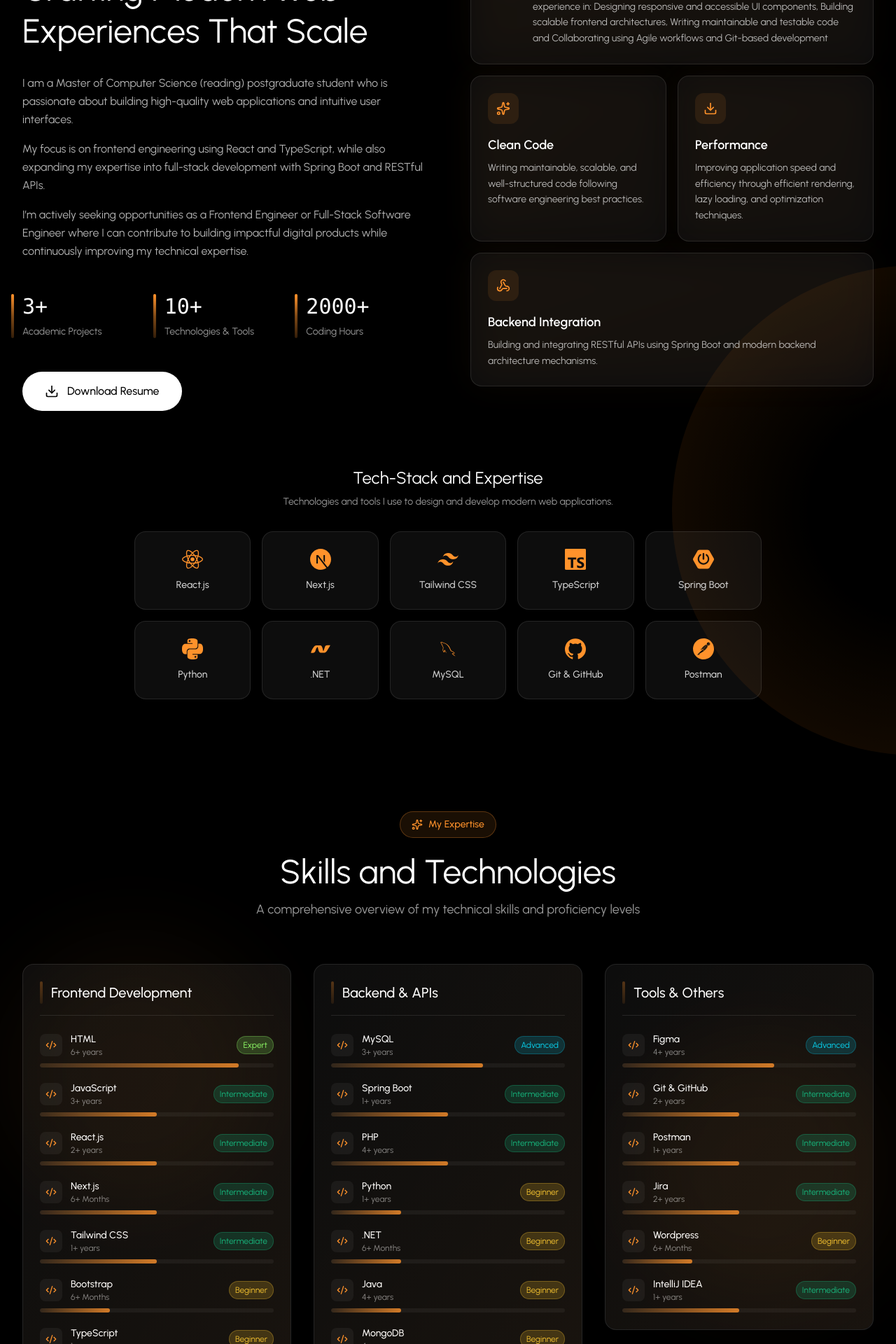
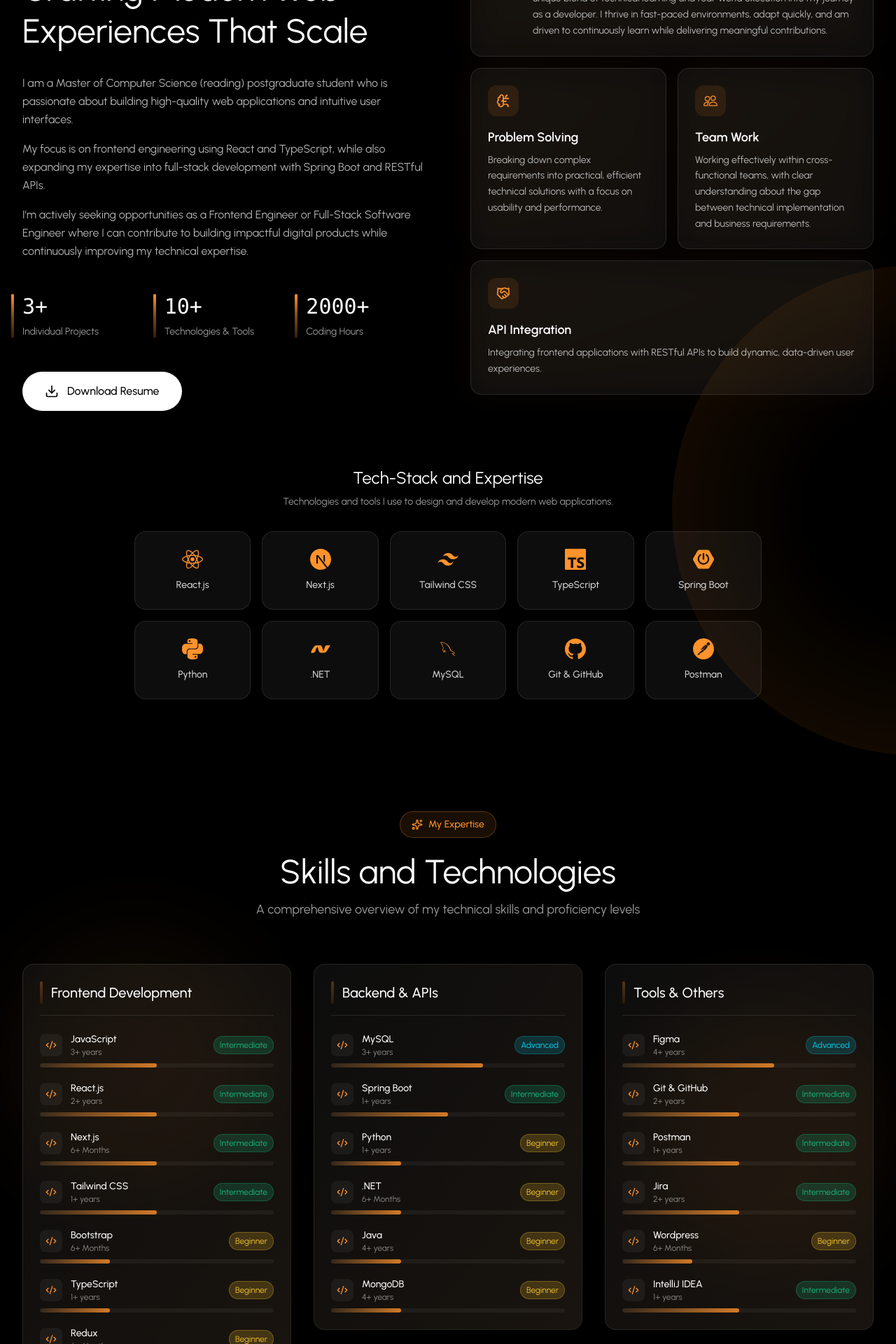
Before and after one commit to MRavindu/Portfolio, a React (Vite) app in the folder developer-portfolio/: page / in a window 1280 px wide. Shown: the part 1000-2920 px from the top of the page at 70% size. Built offline with nearby package versions, Linux system fonts and the light colour scheme.

Commit message:
Contents Updated

```diff
--- a/developer-portfolio/index.html
+++ b/developer-portfolio/index.html
@@ -2,9 +2,9 @@
 <html lang="en">
   <head>
     <meta charset="UTF-8" />
-    <link rel="icon" type="image/svg+xml" href="/vite.svg" />
+    <link rel="icon" type="image/svg+xml" href="/public/images/Favicon.png" />
     <meta name="viewport" content="width=device-width, initial-scale=1.0" />
-    <title>developer-portfolio</title>
+    <title>Ravindu Medagama Portfolio</title>
   </head>
   <body>
     <div id="root"></div>
--- a/developer-portfolio/src/components/sections/About.jsx
+++ b/developer-portfolio/src/components/sections/About.jsx
@@ -1,10 +1,9 @@
-import React, { useState } from 'react';
-import { Download, Code2, Sparkles, Webhook } from 'lucide-react';
-import { SiReact, SiNextdotjs, SiTypescript, SiTailwindcss, SiNodedotjs, SiMongodb} from 'react-icons/si';
+import { Download, Code2, Sparkles, Webhook, GraduationCap, Handshake, BrainCircuit } from 'lucide-react';
 import { PERSONAL_INFO, ABOUT_STATS } from '../../utils/constants';
 import FadeIn from '../animations/FadeIn';
 import RadialGradientBackground from '../backgrounds/RadialGradientBackground';
 import { skills } from '../../data/skills';
+import { BsPeople } from 'react-icons/bs';
 
 
 const About = () => {
@@ -92,12 +91,13 @@
                                 <div className="relative bg-white/5 border border-white/10 rounded-2xl p-6 hover:border-primary/30 transition-all duration-300">
                                     <div className="flex items-start gap-4">
                                         <div className="p-3 bg-primary/10 rounded-xl">
-                                            <Code2 className="w-6 h-6 text-primary" />
+                                            <GraduationCap className="w-6 h-6 text-primary" />
                                         </div>
                                         <div className="flex-1">
                                             <h3 className="text-lg font-semibold text-white mb-2">Experience</h3>
                                             <p className="text-sm text-white/70 leading-relaxed">
-                                                Through my academic journey and professional training, I have gained experience in: Designing responsive and accessible UI components, Building scalable frontend architectures, Writing maintainable and testable code and Collaborating using Agile workflows and Git-based development
+                                                With 2+ years of industry experience in Project Management, I bring a unique blend of technical learning and real-world execution into my journey as a developer.
+                                                I thrive in fast-paced environments, adapt quickly, and am driven to continuously learn while delivering meaningful contributions.
                                             </p>
                                         </div>
                                     </div>
@@ -108,11 +108,11 @@
                                 <div className="absolute inset-0 bg-linear-to-br from-primary/10 to-primary/5 rounded-2xl blur-xl opacity-50 group-hover:opacity-75 transition-opacity duration-300"></div>
                                 <div className="relative bg-white/5 border border-white/10 rounded-2xl p-6 hover:border-primary/30 transition-all duration-300 h-full">
                                     <div className="p-3 bg-primary/10 rounded-xl w-fit mb-4">
-                                        <Sparkles className="w-5 h-5 text-primary" />
+                                        <BrainCircuit className="w-5 h-5 text-primary" />
                                     </div>
-                                    <h3 className="text-lg font-semibold text-white mb-2">Clean Code</h3>
+                                    <h3 className="text-lg font-semibold text-white mb-2">Problem Solving</h3>
                                     <p className="text-sm text-white/70 leading-relaxed">
-                                        Writing maintainable, scalable, and well-structured code following software engineering best practices.
+                                        Breaking down complex requirements into practical, efficient technical solutions with a focus on usability and performance.
                                     </p>
                                 </div>
                             </div>
@@ -121,11 +121,11 @@
                                 <div className="absolute inset-0 bg-linear-to-br from-primary/10 to-primary/5 rounded-2xl blur-xl opacity-50 group-hover:opacity-75 transition-opacity duration-300"></div>
                                 <div className="relative bg-white/5 border border-white/10 rounded-2xl p-6 hover:border-primary/30 transition-all duration-300 h-full">
                                     <div className="p-3 bg-primary/10 rounded-xl w-fit mb-4">
-                                        <Download className="w-5 h-5 text-primary" />
+                                        <BsPeople className="w-5 h-5 text-primary" />
                                     </div>
-                                    <h3 className="text-lg font-semibold text-white mb-2">Performance</h3>
+                                    <h3 className="text-lg font-semibold text-white mb-2">Team Work</h3>
                                     <p className="text-sm text-white/70 leading-relaxed">
-                                        Improving application speed and efficiency through efficient rendering, lazy loading, and optimization techniques.
+                                        Working effectively within cross-functional teams, with clear understanding about the gap between technical implementation and business requirements.
                                     </p>
                                 </div>
                             </div>
@@ -135,11 +135,11 @@
                                 <div className="relative bg-white/5 border border-white/10 rounded-2xl p-6 hover:border-primary/30 transition-all duration-300">
 
                                     <div className="p-3 bg-primary/10 rounded-xl w-fit mb-4">
-                                        <Webhook className="w-5 h-5 text-primary" />
+                                        <Handshake className="w-5 h-5 text-primary" />
                                     </div>
-                                    <h3 className="text-lg font-semibold text-white mb-2">Backend Integration</h3>
+                                    <h3 className="text-lg font-semibold text-white mb-2">API Integration</h3>
                                     <p className="text-sm text-white/70 leading-relaxed">
-                                        Building and integrating RESTful APIs using Spring Boot and modern backend architecture mechanisms.
+                                        Integrating frontend applications with RESTful APIs to build dynamic, data-driven user experiences.
                                     </p>
                                     {/* <div className="grid grid-cols-3 gap-6 text-center">
                                         <div>
--- a/developer-portfolio/src/components/sections/Testimonials.jsx
+++ b/developer-portfolio/src/components/sections/Testimonials.jsx
@@ -30,8 +30,8 @@
   };
 
   const testimonialStats = [
-    { value: "100%", label: "On-Time Delivery" },
-    { value: "90%", label: "Quality Satisfaction" },
+    { value: "99%", label: "On-Time Delivery" },
+    { value: "95%", label: "Quality Satisfaction" },
     { value: "2x", label: "Quality Assurance" },
     { value: "5*", label: "Average Rating" },
   ];
--- a/developer-portfolio/src/components/ui/ProjectCard.jsx
+++ b/developer-portfolio/src/components/ui/ProjectCard.jsx
@@ -64,7 +64,7 @@
 
         <div className="p-6 space-y-4">
           <div>
-            <h3 className="text-xl font-semibold text-white mb-2 group-hover:text-[#A8ff8D] transition-colors duration-300">
+            <h3 className="text-xl font-semibold text-white mb-2 group-hover:text-primary transition-colors duration-300">
               {title}
             </h3>
             <p className="text-white/70 text-sm leading-relaxed line-clamp-2">
@@ -85,8 +85,8 @@
 
           {metrics && (
             <div className="flex items-center gap-2 pt-3 border-t border-white/10 ">
-              <TrendingUp className="w-4 h-4 text-green-400" />
-              <p className="text-sm font-medium text-green-400">{metrics}</p>
+              {/* <TrendingUp className="w-4 h-4 text-yellow-400" /> */}
+              <p className="text-sm font-medium text-yellow-400">{metrics}</p>
             </div>
           )}
 
--- a/developer-portfolio/src/data/projects.js
+++ b/developer-portfolio/src/data/projects.js
@@ -2,7 +2,7 @@
     {
         id: 1,
         title: 'Phillips Pharmacy Landing Page',
-        description: 'A clean, responsive landing page designed to communicate brand identity, highlight key services, and guide users toward quick actions such as information about the services they offer, contacting the pharmacy, and locating branches. Focused on intuitive navigation, clear call-to-actions, and a trust-building visual layout tailored for healthcare users.',
+        description: 'Clean, responsive landing page with intuitive navigation and strong calls-to-action.',
         image: `${import.meta.env.BASE_URL}images/projects/PhillipsLanding.jpeg`,
         category: 'Static Website',
         technologies: ['React Js', 'Vite', 'CSS3'],
@@ -14,11 +14,11 @@
     {
         id: 2,
         title: 'Odyssey Oasis Tour Booking Portal',
-        description: 'A modern, visually immersive landing page designed for a travel and tour booking platform. Features include a full-width hero section with search functionality, destination exploration modules, curated tour listings, and promotional sections to drive bookings. The UI emphasizes storytelling through visuals, smooth navigation, and strategically placed call-to-actions to enhance user engagement and trip discovery.',
+        description: 'Modern travel landing page with immersive visuals and booking-focused user experience.',
         image: `${import.meta.env.BASE_URL}images/projects/OdysseyLanding.png`,
         category: 'UI Designs',
         technologies: ['Figma'],
-        metrics: 'Improved user engagement and increased exploration of destinations through structured content flow and interactive UI elements',
+        metrics: 'Improved visual structure to organize content and interactive UI elements.',
         demoUrl: 'https://abc.com',
         figmaUrl: 'https://github.com/MRavindu/Phillips-Pharmacy',
     },
@@ -26,11 +26,11 @@
     {
         id: 3,
         title: 'Express Mobile-Store UI Design',
-        description: 'A visually rich and conversion-focused Web App UIs designed for an electronics e-commerce platform. Features include a prominent hero section for product promotion, categorized navigation for seamless browsing, dynamic product grids, and promotional sections such as discounts and featured items. The UI emphasizes clear call-to-actions, structured content hierarchy, and responsive design to enhance user engagement and drive purchasing decisions.',
+        description: 'Conversion-focused e-commerce UI with structured layout and clear calls-to-action.',
         image: `${import.meta.env.BASE_URL}images/projects/MobileLanding.png`,
         category: 'UI Designs',
         technologies: ['Figma'],
-        metrics: 'Enhanced product discoverability and improved user interaction through optimized layout and visual hierarchy',
+        metrics: 'Improved product discoverability and user interaction via optimized layout.',
         demoUrl: 'https://abc.com',
         figmaUrl: 'https://github.com',
     },
@@ -38,10 +38,10 @@
     {
         id: 4,
         title: 'Phillips Pharmacy Staff Portal',
-        description: 'A Full-stack internal web portal designed to streamline pharmacy operations, enabling staff to efficiently manage inventory, process orders, and monitor daily activities through a structured and user-friendly interface. The system focuses on usability, fast data access, and clear workflow separation to support staff productivity in a high-demand environment.',
+        description: 'Full-stack pharmacy portal for inventory, orders, and workflow management.',
         image: `${import.meta.env.BASE_URL}images/projects/project.png`,
         category: 'Full Stack',
-        technologies: ['React Js', 'Vite', 'CSS3', 'Spring Boot', 'Java 17', 'MySQL 8+'],
+        technologies: ['React Js', 'Spring Boot', 'Java', 'MySQL'],
         metrics: 'Improved overall operational efficiency through optimized UI workflows',
         demoUrl: 'https://abc.com',
         githubUrl: 'https://github.com/MRavindu/Phillips-Pharmacy',
@@ -50,11 +50,11 @@
     {
         id: 5,
         title: 'Phoenix Game Listing WebApp',
-        description: 'An interactive dashboard-style UI designed for browsing and discovering video games. Includes genre-based sidebar navigation, featured game banners, trending sections, and grid-based content layouts with ratings and metadata. Built to support quick content scanning, efficient filtering, and an engaging dark-themed interface tailored for gaming audiences.',
+        description: 'Interactive gaming dashboard with filtering, discovery, and dark-themed interface.',
         image: `${import.meta.env.BASE_URL}images/projects/GameListing.jpeg`,
         category: 'Static Website',
         technologies: ['React', 'TypeScript', 'Bootstrap'],
-        metrics: 'Enhanced content discoverability and user retention through structured navigation and optimized grid layouts',
+        metrics: 'Improved content discovery and retention via structured navigation and grids.',
         demoUrl: 'https://abc.com',
         githubUrl: 'https://github.com',
     },
--- a/developer-portfolio/src/data/skills.js
+++ b/developer-portfolio/src/data/skills.js
@@ -79,13 +79,13 @@
 
   // -------------OTHER SKILLS FOR SKILLS COMPONENT-------------
   //  -------------START OF SKILLS GRID-------------
-  {
-    id: 11,
-    name: "HTML",
-    icon: SiHtml5,
-    level: "Expert",
-    experience: "6+ years"
-  },
+  // {
+  //   id: 11,
+  //   name: "HTML",
+  //   icon: SiHtml5,
+  //   level: "Expert",
+  //   experience: "6+ years"
+  // },
   {
     id: 12,
     name: "JavaScript",
@@ -116,13 +116,13 @@
     level: "Advanced",
     experience: "4+ years"
   },
-  {
-    id: 16,
-    name: "PHP",
-    icon: SiPhp,
-    level: "Intermediate",
-    experience: "4+ years"
-  },
+  // {
+  //   id: 16,
+  //   name: "PHP",
+  //   icon: SiPhp,
+  //   level: "Intermediate",
+  //   experience: "4+ years"
+  // },
   {
     id: 17,
     name: "Java",
--- a/developer-portfolio/src/index.css
+++ b/developer-portfolio/src/index.css
@@ -31,12 +31,12 @@
   }
 
   ::-webkit-scrollbar-thumb {
-    background: linear-gradient(180deg, #8dff69, #6fe047);
+    background: linear-gradient(180deg, #ff922b, #9f5007);
     border-radius: 10px;
   }
 
   ::-webkit-scrollbar-thumb:hover {
-    background: linear-gradient(180deg, #a8ff8d, #5bc92e);
+    background: linear-gradient(180deg,  #ff922b, #9f5007);
   }
 
   /* Firefox */
--- a/developer-portfolio/src/utils/constants.js
+++ b/developer-portfolio/src/utils/constants.js
@@ -27,7 +27,7 @@
 ];
 
 export const ABOUT_STATS = [
-{ label: 'Academic Projects', value: '3+' },
+{ label: 'Individual Projects', value: '3+' },
 { label: 'Technologies & Tools', value: '10+' },
 { label: 'Coding Hours', value: '2000+' }
 ];
```
Also changed, not shown: developer-portfolio/public/images/Favicon.png (added).
